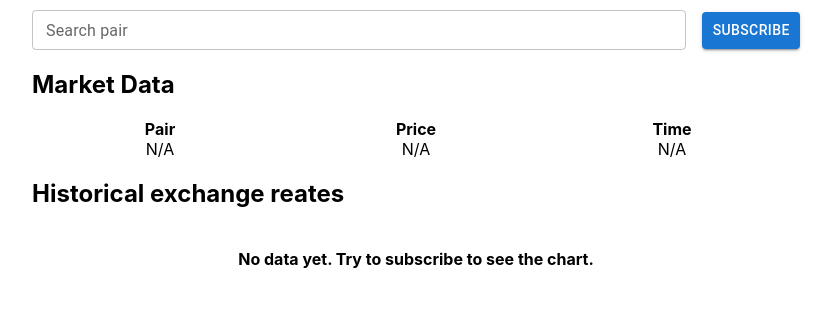
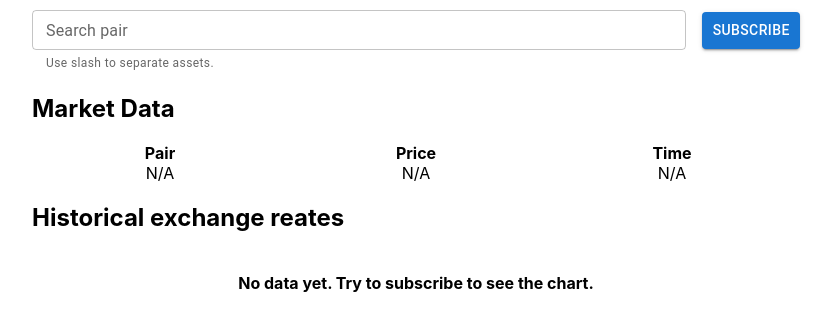
Before and after one commit to denny-z/coinapi-react-app, a React (Create React App) app: page / in a window 1280 px wide. Shown: the top 330 px of the page, without its empty margins (224-1056 px from the left). Built offline with nearby package versions, Linux system fonts and the light colour scheme.

Commit message:
UI: Improve form UX
- Fix jumping when invalid pair provided
- Do not trigger form submit on empty pair

```diff
--- a/src/features/cryptoDashboard/components/SubscribeForm.tsx
+++ b/src/features/cryptoDashboard/components/SubscribeForm.tsx
@@ -4,34 +4,35 @@ import React, { useState } from 'react';
 import { useAppDispatch } from '../../../app/hooks';
 import { changePairAsync } from '../cryptoDashboardSlice';
 
-const PAIR_REGEX = /\w{1,}\/\w{1,}/
+const PAIR_REGEX = /\w{1,}\/\w{1,}/;
+const HELP_TEXT_DEFAULT = 'Use slash to separate assets.';
 
 const SubscribeForm = () => {
   const [pair, setPair] = useState('');
   const [isError, setIsError] = useState(false);
-  const [helpText, setHelpText] = useState('');
+  const [helpText, setHelpText] = useState(HELP_TEXT_DEFAULT);
 
   const dispatch = useAppDispatch();
 
+  // IDEA: Use "List all assets" to check if it's valid pair.
   const onSubmit = (event: React.FormEvent) => {
     event.preventDefault();
-    if (isError) return;
+    if (isError || pair.length === 0) return;
 
     dispatch(changePairAsync(pair));
     setPair('')
   }
 
-
   const handlePairChange = (event: React.ChangeEvent<HTMLInputElement>): void => {
     const { value } = event.target;
     if (value.length === 0 || PAIR_REGEX.test(value)) {
       setIsError(false);
-      setHelpText('');
+      setHelpText(HELP_TEXT_DEFAULT);
     } else {
       setIsError(true);
       setHelpText('Please enter a valid pair.');
     }
-    setPair(value);
+    setPair(value.toUpperCase());
   };
 
   return (
```
